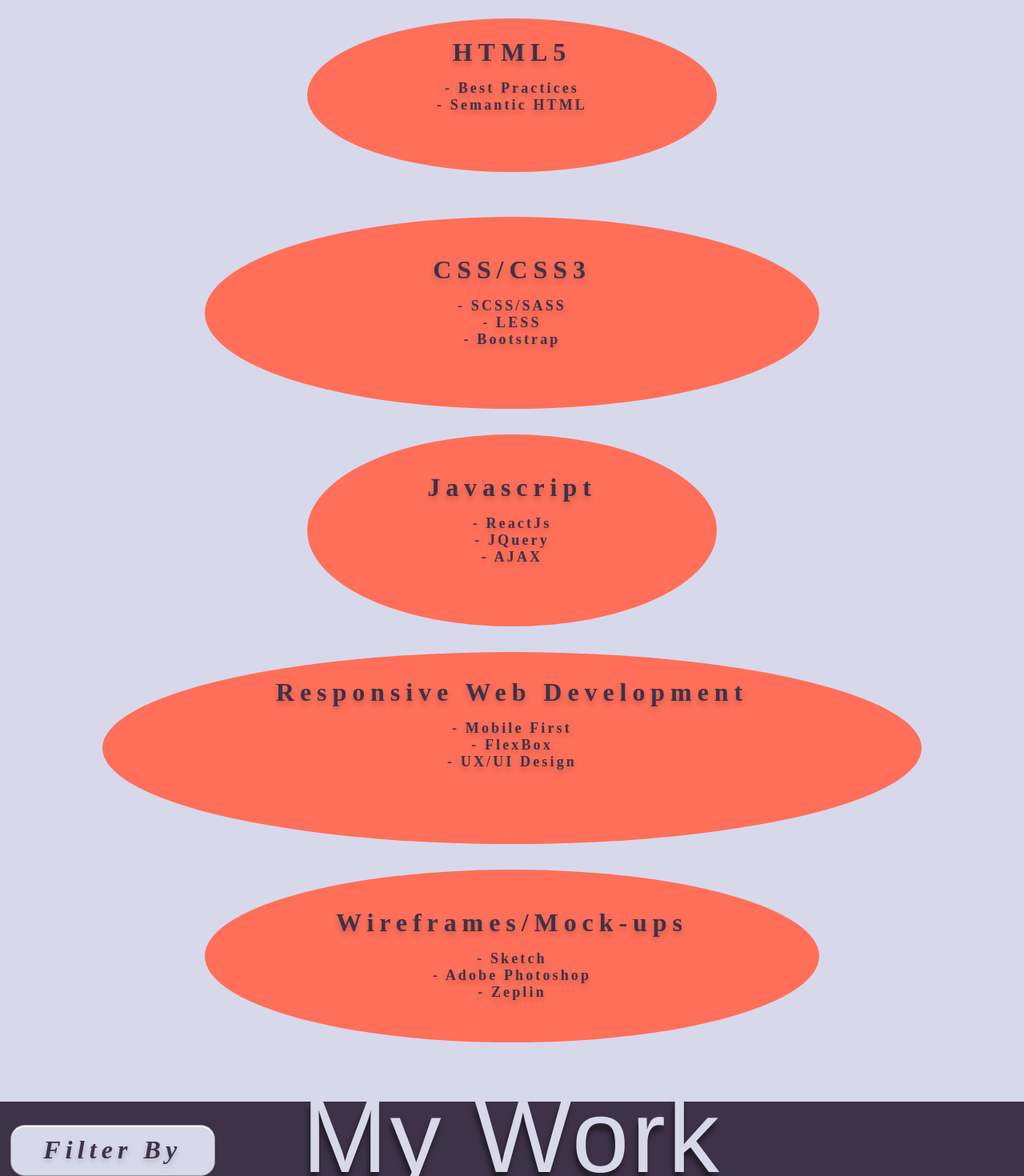
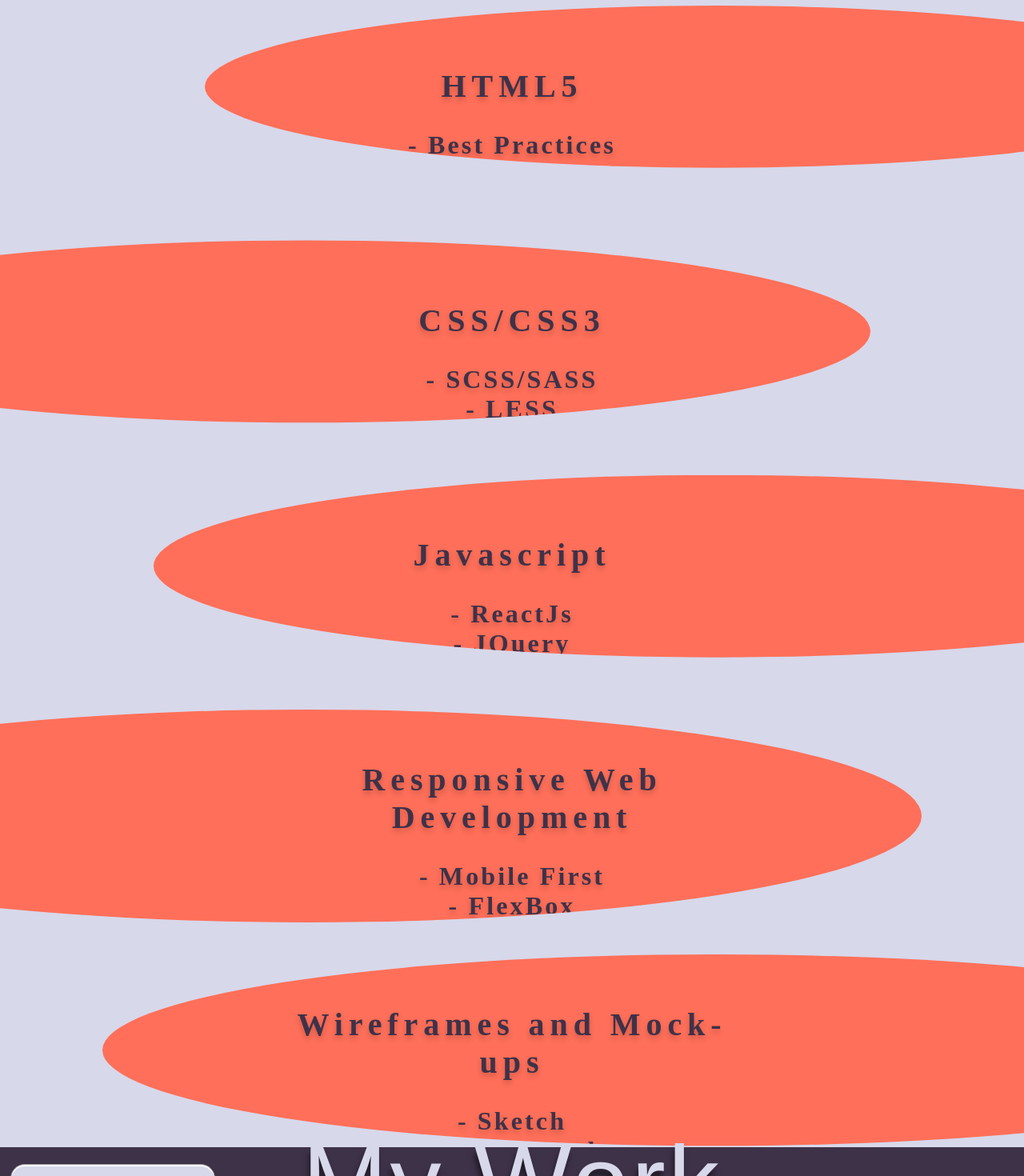
Before and after one commit to LaurenwallerDesigns/portfolio, a React (Create React App) app: page / in a window 1280 px wide. Shown: the part 1080-2550 px from the top of the page at 80% size. Built offline with nearby package versions, Linux system fonts and the light colour scheme; a web font is replaced by a local one.

Commit message:
added some styling

```diff
--- a/src/Footer.js
+++ b/src/Footer.js
@@ -4,9 +4,9 @@
 class Footer extends React.Component {
 	render () {
 		return (
-			<div id="footer" className="wrapper section" style={{height: '100%', position: 'relative'}}>
+			<div id="footer" className="wrapper section">
 				<footer
-					style={{backgroundImage: "url(" + footersvg + ")", position: 'absolute', bottom: '0', left: "0px", marginBottom: '0'}}>
+					style={{backgroundImage: "url(" + footersvg + ")"}}>
 					<h1 className='footer-title'> Contact Me </h1>
 					<button className="email"> Email </button>
 				</footer>
--- a/src/fonts.scss
+++ b/src/fonts.scss
@@ -312,10 +312,10 @@
 // Mobile Portrait
 
 @mixin title-mobile-p {
-  width: 80vw;
+  width: 100%;
   @include text-shadow-50;
   font-family: Jonah;
-  font-size: 4em;
+  font-size: 3.5em;
   font-weight: normal;
   font-stretch: normal;
   font-style: normal;
@@ -325,8 +325,8 @@
   color: $dkpurple;
   @include center-element;
   @media (min-width: $breakpoint-tablet-port) {
-    font-size: 6.5em;
-    width: 70vw;
+    font-size: 5.5em;
+    width: 100%;
   }
 }
 
@@ -370,7 +370,7 @@
 
 @mixin blurb-info-mobile-p {
   font-family: AlegreyaSans;
-  font-size: 1.125em;
+  font-size: 1em;
   font-weight: bold;
   font-stretch: normal;
   font-style: normal;
@@ -384,12 +384,12 @@
 @mixin filter-mobile-p{
   text-shadow: 0 1px 0 #ffffff;
   font-family: AlegreyaSans;
-  font-size: 1.125em;
+  font-size: 0.75em;
   font-weight: bold;
   font-stretch: normal;
   font-style: italic;
   line-height: normal;
-  letter-spacing: 6.07px;
+  letter-spacing: 5px;
   text-align: center;
   color: $dkpurple;
   @media (min-width: $breakpoint-tablet-land) {
@@ -418,9 +418,29 @@
   }
 }
 
+@mixin title-blurb {
+  font-family: AlegreyaSans;
+  font-size: 1.125em;
+  font-weight: bold;
+  font-stretch: normal;
+  font-style: normal;
+  line-height: normal;
+  letter-spacing: 3.13px;
+  text-align: center;
+  color: $dkpurple;
+  @include text-shadow-20;
+  @media (min-width: $breakpoint-tablet-port) {
+    font-size: 1.75em;
+    letter-spacing: 6.93px;
+  }
+  @media (min-width: $breakpoint-tablet-land) {
+    font-size: 2.5em;
+  }
+}
+
 @mixin li-blurb-mobile-p {
   font-family: AlegreyaSans;
-  font-size: 1em;
+  font-size: 0.75em;
   font-weight: bold;
   font-stretch: normal;
   font-style: normal;
@@ -428,14 +448,21 @@
   letter-spacing: 3.13px;
   text-align: left;
   color: $dkpurple;
+  width: 100%;
   @include text-shadow-20;
+  @media (min-width: $breakpoint-tablet-port) {
+    font-size: 1.45em;
+  }
+  @media (min-width: $breakpoint-tablet-land) {
+    font-size: 2em;
+  }
 }
 
 
 @mixin section-three-title-mobile-p {
   @include text-shadow-below;
   font-family: Impact;
-  font-size: 4em;
+  font-size: 3.5em;
   font-weight: normal;
   font-stretch: normal;
   font-style: normal;
@@ -471,6 +498,7 @@
   text-shadow: 0 5px 7px $black-50;
   font-family: Jonah;
   font-size: 2.3125em;
+  margin-top: 0px;
   font-weight: normal;
   font-stretch: normal;
   font-style: normal;
--- a/src/mixins.scss
+++ b/src/mixins.scss
@@ -24,26 +24,36 @@
 }
 
 @mixin blurb-sizing($width: false) {
-	width:100vw;
-	height: 30vh;
+	width:100%;
 	position: relative;
 	background-color: $orange;
+	@if $width {
+		height: 35%;
+	} @else {
+		height: 33.33%;
+	}
 	.div-blurb-text {
 		z-index: 3;
 		.blurb-title {
-			@include p-mobile-p;
-			margin-bottom: 0vh;
+			@include title-blurb;
+			margin-bottom: 0%;
 			@if $width {
 				@include center-element;
-				width: 50vw;
-				padding-top: 4vh;
+				width: 45%;
+				padding-top: 5%;
 			} @else {
-				padding-top: 6vh;
+				padding-top: 6%;
 			}
 		}
 		ul {
-			padding-left: 0vw;
+			width: 100%;
+			padding-left: 0%;
 			@include li-blurb-mobile-p;
 		}
 	}
 }
+
+
+@mixin height($height, $margin){
+	height: (($height + $margin) * 8) + 40;
+}
--- a/src/style.scss
+++ b/src/style.scss
@@ -23,39 +23,38 @@
 
 .headerDesign {
 	@include center-element;
-	width: 90vw;
-	height: 40vh;
+	width: 70%;
+	height: 40%;
 	border: 3px solid $orange;
 	border-top-style: none;
   	border-right-style: solid;
   	border-bottom-style: solid;
   	border-left-style: solid;
   	@media (min-width: $breakpoint-tablet-port) {
-		height: 50vh;
-	}
-	@media (min-width: $breakpoint-tablet-land) {
-		width: 80vw;
+		height: 50%;
 	}
 }
 
 .title {
 	margin-top: 0px;
-	padding-top: 5vh;
+	padding-top: 5%;
 	@include title-mobile-p;
+	@media (min-width: $breakpoint-tablet-port) {
+		padding-top: 3%;
+	}
 	@media (min-width: $breakpoint-tablet-land) {
-		padding-top: 12vh;
+		padding-top: 8%;
 	}
 }
 
 .subtitle-text {
-	margin-top: 20vh;
-	margin-bottom: auto;
+	margin-top: 30%;
 	@include header-subtitle-mobile-p;
 	@media (min-width: $breakpoint-tablet-port) {
-		margin-top: 15vh;
+		margin-top: 12%;
 	}
 	@media (min-width: $breakpoint-tablet-land) {
-		margin-top: 10vh;
+		margin-top: 10%;
 	}
 }
 
@@ -63,24 +62,26 @@
 
 .arrows {
 	position: fixed;
-	top: 20%;
+	top: 40%;
 	right: 0px;
 	width: 10vw;
 	height: 20vh;
 	z-index: 4;
-	@media (min-width: $breakpoint-tablet-port) {
-		width: 10vw;
-	}
 	@media (min-width: $breakpoint-tablet-land) {
 		width: 10vw;
 	}
 }
 
 .arrow {
-  	width: 10vw;
-  	height: 20vh;
+  	width: 100%;
+  	height: 50%;
   	@media (min-width: $breakpoint-tablet-port) {
-		width: 8vw;
+		width: 80%;
+		height: 60%;
+	}
+	@media (min-width: $breakpoint-tablet-land) {
+		width: 100%;
+		height: 80%;
 	}
 }
 
@@ -89,10 +90,12 @@
 }
 //section Two
 
-
+#experience {
+	height: 200vh;
+}
 .section-title{
 	@include section-two-header-mobile-p;
-	margin-bottom: 0vh;
+	margin-bottom: 0px;
 }
 
 
@@ -105,79 +108,70 @@
 	@include blurb-info-mobile-p;
 }
 
-
+.blurbs{
+	height: 95vh;
+}
 
 #one {
-	@include transform(30%);
+	@include transform(50%, 35%, 70%, 40%);
 	&:hover {
-		@include transform(40%);
+		@include transform(100%, 35%, 30%, 40%);
 	}
-	@media (min-width: $breakpoint-tablet-port) {
-		@include transform(20%, 40%);
+	@media (min-width: $breakpoint-tablet-land) {
+		@include transform(50%, 40%, 70%, 40%);
 		&:hover {
-			@include transform(30%);
+			@include transform(100%, 40%, 30%, 40%);
 		}
-
 	}
 	@include blurb-sizing($width: false);
 }
 
 #two {
-	@include transform(40%);
+	@include transform(50%, 40%, 30%, 40%);
 	&:hover {
-		@include transform(30%);
+		@include transform(100%, 35%, 70%, 40%);
 	}
-	@media (min-width: $breakpoint-tablet-port) {
-		@include transform(30%);
+	@media (min-width: $breakpoint-tablet-land) {
+		@include transform(55%, 45%, 30%, 45%);
 		&:hover {
-			@include transform(20%, 45%);
+			@include transform(100%, 45%, 70%, 45%);
 		}
 	}
+
 	@include blurb-sizing($width: false);
 }
 
 #three {
-	@include transform(30%);
+	@include transform(50%, 40%, 70%, 40%);
 	&:hover {
-		@include transform(40%);
+		@include transform(100%, 40%, 30%, 30%);
 	}
-	@media (min-width: $breakpoint-tablet-port) {
-		@include transform(20%);
+	@media (min-width: $breakpoint-tablet-land) {
+		@include transform(55%, 45%, 70%, 45%);
 		&:hover {
-			@include transform(30%, 40%);
+			@include transform(100%, 45%, 30%, 45%);
 		}
 	}
+
 	@include blurb-sizing($width: false);
 }
 
 
 #four {
-	@include transform(48%);
+	@include transform(60%, 50%, 30%, 50%);
 	&:hover {
-		@include transform(40%);
-	}
-	@media (min-width: $breakpoint-tablet-port) {
-		@include transform(40%);
-		&:hover {
-			@include transform(25%);
-		}
+		@include transform(100%, 50%, 70%, 50%);
 	}
 	@include blurb-sizing($width: true);
 }
 
 
 #five {
-	@include transform(40%, 45%, 50%, 45%);
+	@include transform(60%, 45%, 70%, 45%);
 	&:hover {
-		@include transform(50%);
+		@include transform(100%, 45%, 30%, 45%);
 	}
-	@media (min-width: $breakpoint-tablet-port) {
-		@include transform(30%, 45%, 50%, 45%);
-		&:hover {
-			@include transform(40%);
-		}
-	}
-	@include blurb-sizing($width: false);
+	@include blurb-sizing($width: true);
 }
 
 
@@ -194,19 +188,19 @@
 	padding-top: 85px;
 	margin-top: 50px;
 	@media (min-width: $breakpoint-tablet-port) {
-		height: 320vh;
+		height: 250vh;
 		text-align: center;
 	}
 	@media (min-width: $breakpoint-tablet-land) {
-    	height: 350vh;
+    	height: 250vh;
   	}
 }
 
 .sectionthree-title {
-  	width: 60vw;
-  	height: 10vh;
+  	width: 100%;
+  	height: auto;
   	@include section-three-title-mobile-p;
-  	margin-top:	0vh;
+  	margin-top:	0%;
   	position: absolute;
   	top: -0.7%;
   	@media (min-width: $breakpoint-tablet-port) {
@@ -232,7 +226,7 @@
 }
 
 .Button-Background {
-  width: 35vw;
+  width: 35%;
   border-radius: 18px;
   box-shadow: 0 1px 2px 0 rgba(0, 0, 0, 0.2), inset 0 2px 0 0 #ffffff;
   border: solid 1px #979797;
@@ -248,9 +242,9 @@
 
 
 #filter-menu {
-position:relative;
+	position:relative;
 	background: $lavender;
-	width: 30vw;
+	width: 90vw;
 	height: auto;
 	border-radius: 18px;
 	box-shadow: 0 3px 10px rgba(0, 0, 0, 0.2);
@@ -269,11 +263,11 @@
 	display: flex;
 	flex-direction: row;
 	justify-content: space-around;
-	width: 30vw;
-	margin-top: 5vh;
-	padding-bottom: 5vh;
+	width: 100%;
+	margin-top: 5%;
+	padding-bottom: 5%;
 	.btn {
-		width: 30%;
+		width: 25%;
 		background-color: $orange;
 		color: #fff;
 		border: none;
@@ -286,19 +280,29 @@
 }
 
 .option-title{
-	padding-top: 5vh;
-	padding-left: 2vw;
-	text-align: left;
+	padding-top: 5%;
+	text-align: center;
+	width: 100%;
+}
+
+form{
+	width: 90vw;
 }
 .form-check {
-	padding-left: 2vw;
+	width: 100%;
+	padding-left: 5%;
+	text-align: left;
 	input{
 		width: auto;
+		padding-right: 3%;
 	}
 }
 
 
 .flex-project {
+	min-height: 100vh;
+	@include height(167px, 8px);
+	background-color: $dkpurple;
 	@media (min-width: $breakpoint-tablet-port) {
 		margin-top: 10%;
 		display: flex;
@@ -307,8 +311,8 @@
 		justify-content: center;
 	}
 	div {
-		width: 50vw;
-		height: 40vh;
+		width: 50%;
+		height: 167px;
 		margin-left: auto;
 		margin-right: auto;
 		margin-bottom: 8px;
@@ -333,13 +337,22 @@
 
 
 //section four
+#footer{
+	background-color: $dkpurple;
+	position: relative;
+	height: 40vh;
+	width: 100vw;
+}
 footer{
+	position: absolute;
+	right: 0px;
+	bottom: 0px;
 	background-repeat: no-repeat;
 	background-size: cover;
-	width: 100vw;
-	height: 50vh;
+	width: 100%;
+	height: 100%;
 	@media (min-width: $breakpoint-tablet-port) {
-		height: 50vh;
+		height: 100%;
 	}
 }
 
@@ -349,8 +362,8 @@
 .footer-title {
 	@include footer-title-mobile-p;
 	@include center-element;
-	padding-top: 15vh;
-	margin-bottom: 5vh;
+	padding-top: 15%;
+	margin-bottom: 5%;
 	@media (min-width: $breakpoint-tablet-port) {
 		padding-top: 10vh;
 		margin-bottom: 5vh;
@@ -358,8 +371,8 @@
 }
 
 .email {
-	width: 50vw;
-	height: 8vh;
+	width: 50%;
+	height: 25%;
 	border-radius: 38px;
 	box-shadow: 0 2px 4px 0 $black-50;
 	border: solid 1px $orange;
--- a/src/textBlurbs.scss
+++ b/src/textBlurbs.scss
@@ -65,7 +65,7 @@
 	}
 	#five{
 		p::after{
-			content: "Wireframes/Mock-ups";
+			content: "Wireframes and Mock-ups";
 		}
 		ul {
 			li:nth-child(1)::after {
--- a/src/work.js
+++ b/src/work.js
@@ -6,7 +6,6 @@
     super(props);
     this.state = {};
   	}
-
 
 	render () {
 		return (
```
Also changed, not shown: src/filter.scss (deleted).
